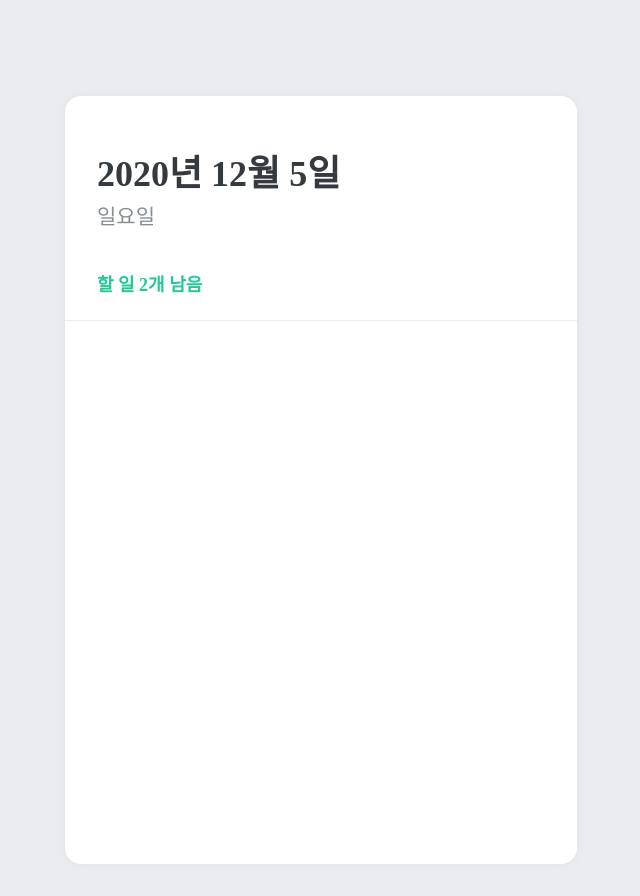
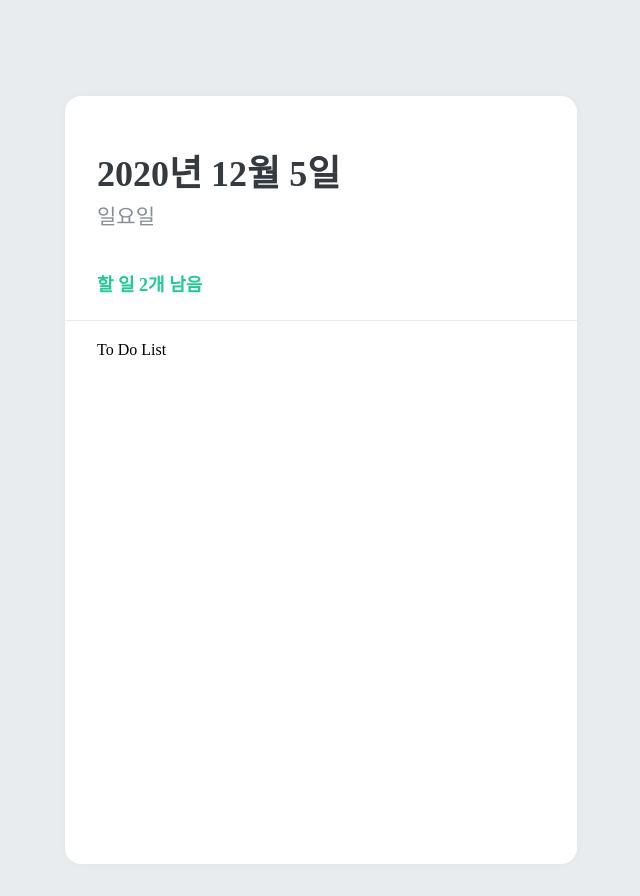
Before and after one commit to joyact/to-do-list, a React (Create React App) app: page / in a window 1280 px wide. Shown: the whole page, without its empty margins (319-959 px from the left). Built offline with nearby package versions, Linux system fonts and the light colour scheme.

Commit message:
프로젝트 생성 UI 준비 - Todolist 하단부 제작

```diff
--- a/src/App.js
+++ b/src/App.js
@@ -2,6 +2,7 @@ import React from 'react';
 import { createGlobalStyle } from 'styled-components';
 import Template from './components/Template';
 import TodoHead from './components/TodoHead';
+import TodoList from './components/TodoList';
 
 const GlobalStyle = createGlobalStyle`
   body {
@@ -15,6 +16,7 @@ function App() {
       <GlobalStyle />
       <Template>
         <TodoHead />
+        <TodoList />
       </Template>
     </>
     //
--- /dev/null
+++ b/src/components/TodoList.js
@@ -0,0 +1,15 @@
+import React from 'react';
+import styled from 'styled-components';
+
+const ListBlock = styled.div`
+  flex: 1; // 차지할 수 있는 모든 영역 차지
+  padding: 20px 32px;
+  padding-bottom: 48px;
+  overflow-y: auto;
+`;
+
+function TodoList() {
+  return <ListBlock>To Do List</ListBlock>;
+}
+
+export default TodoList;
```
